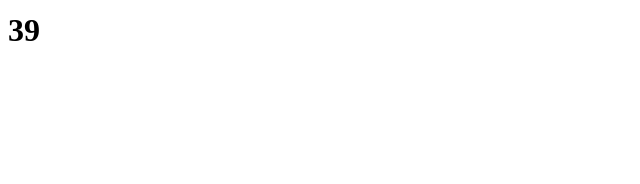
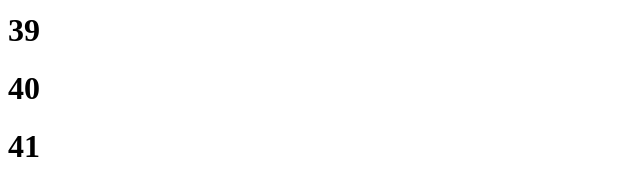
Before and after one commit to theit0/ecommerceFETests, a React (Vite) app: page / in a window 1280 px wide. Shown: the part 2211-2395 px from the top of the page, without its empty margins (0-640 px from the left). Before the commit the page ends 2281 px from the top, so only its background shows below. Built offline with nearby package versions, Linux system fonts and the light colour scheme.

Commit message:
Test case 41

```diff
--- a/src/App.tsx
+++ b/src/App.tsx
@@ -43,6 +43,8 @@ function App() {
       <h1>37</h1>
       <h1>38</h1>
       <h1>39</h1>
+      <h1>40</h1>
+      <h1>41</h1>
     </>
   )
 }
```
